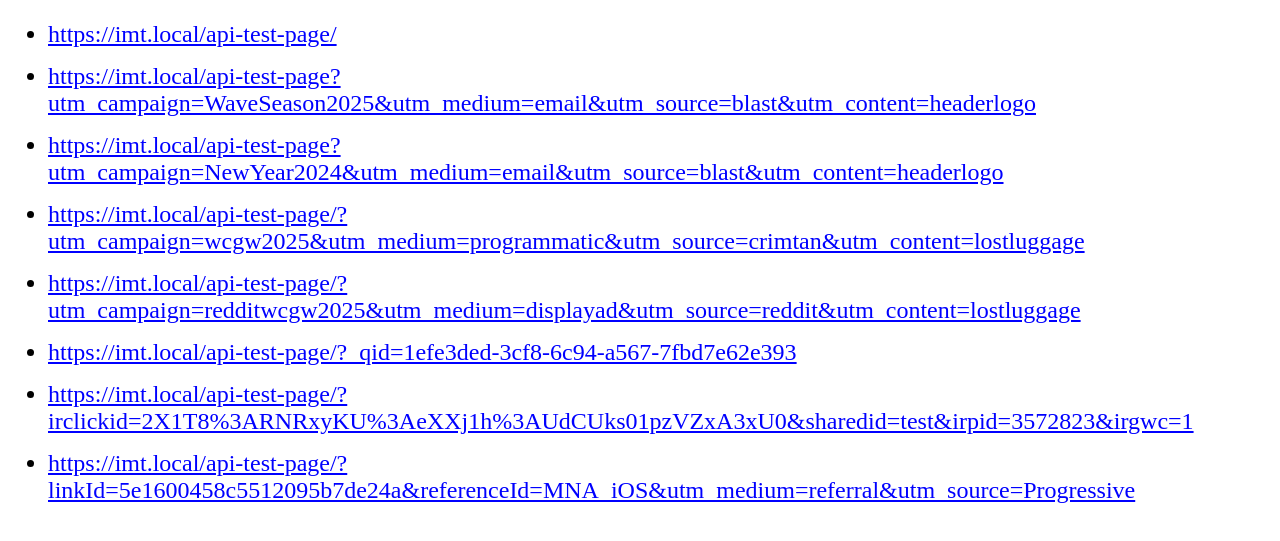
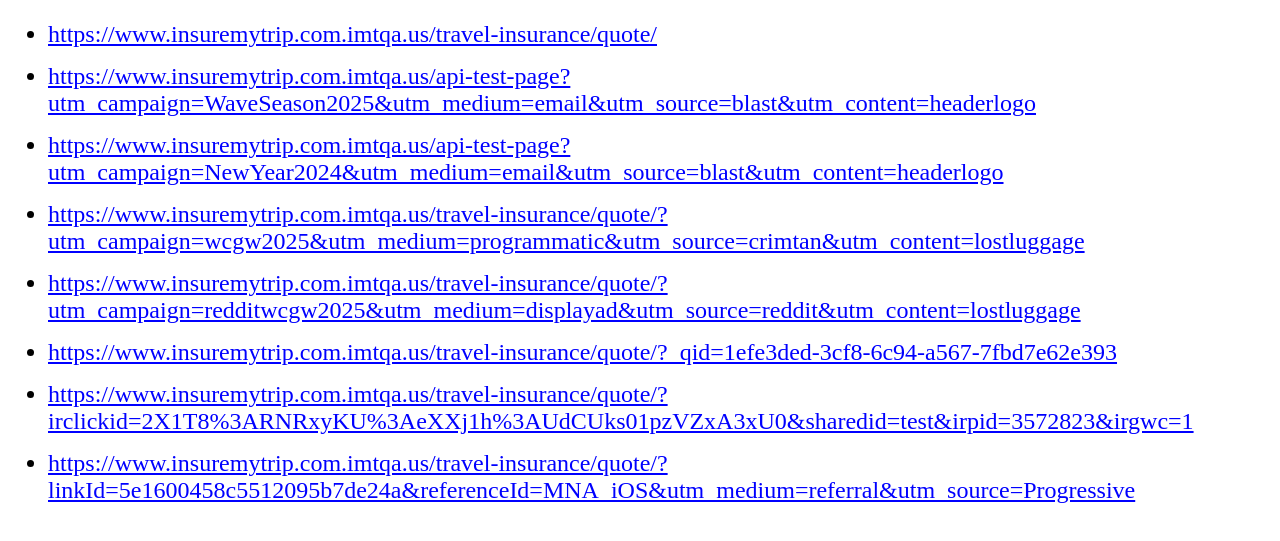
Before and after one commit to scott-primacy/scott-primacy.github.io, a plain HTML site: page index.html in a window 1280 px wide. Shown: the part 61-602 px from the top of the page. Drawn offline with Linux system fonts and the light colour scheme.

Commit message:
change urls to qa

```diff
--- a/index.html
+++ b/index.html
@@ -19,14 +19,14 @@
 <body>
     <h1>Attribution Logging Testing</h1>
     <ul>
-        <li><a target="_blank" href="https://imt.local/api-test-page/">https://imt.local/api-test-page/</a></li>
-        <li><a target="_blank" href="https://imt.local/api-test-page?utm_campaign=WaveSeason2025&utm_medium=email&utm_source=blast&utm_content=headerlogo">https://imt.local/api-test-page?utm_campaign=WaveSeason2025&utm_medium=email&utm_source=blast&utm_content=headerlogo</a></li>
-        <li><a target="_blank" href="https://imt.local/api-test-page?utm_campaign=NewYear2024&utm_medium=email&utm_source=blast&utm_content=headerlogo">https://imt.local/api-test-page?utm_campaign=NewYear2024&utm_medium=email&utm_source=blast&utm_content=headerlogo</a></li>
-        <li><a target="_blank" href="https://imt.local/api-test-page/?utm_campaign=wcgw2025&utm_medium=programmatic&utm_source=crimtan&utm_content=lostluggage">https://imt.local/api-test-page/?utm_campaign=wcgw2025&utm_medium=programmatic&utm_source=crimtan&utm_content=lostluggage</a></li>
-        <li><a target="_blank" href="https://imt.local/api-test-page/?utm_campaign=redditwcgw2025&utm_medium=displayad&utm_source=reddit&utm_content=lostluggage">https://imt.local/api-test-page/?utm_campaign=redditwcgw2025&utm_medium=displayad&utm_source=reddit&utm_content=lostluggage</a></li>
-        <li><a target="_blank" href="https://imt.local/api-test-page/?_qid=1efe3ded-3cf8-6c94-a567-7fbd7e62e393">https://imt.local/api-test-page/?_qid=1efe3ded-3cf8-6c94-a567-7fbd7e62e393</a></li>
-        <li><a target="_blank" href="https://imt.local/api-test-page/?irclickid=2X1T8%3ARNRxyKU%3AeXXj1h%3AUdCUks01pzVZxA3xU0&sharedid=test&irpid=3572823&irgwc=1">https://imt.local/api-test-page/?irclickid=2X1T8%3ARNRxyKU%3AeXXj1h%3AUdCUks01pzVZxA3xU0&sharedid=test&irpid=3572823&irgwc=1</a></li>
-        <li><a target="_blank" href="https://imt.local/api-test-page/?linkId=5e1600458c5512095b7de24a&referenceId=MNA_iOS&utm_medium=referral&utm_source=Progressive">https://imt.local/api-test-page/?linkId=5e1600458c5512095b7de24a&referenceId=MNA_iOS&utm_medium=referral&utm_source=Progressive</a></li>
+        <li><a target="_blank" href="https://www.insuremytrip.com.imtqa.us/travel-insurance/quote/">https://www.insuremytrip.com.imtqa.us/travel-insurance/quote/</a></li>
+        <li><a target="_blank" href="https://www.insuremytrip.com.imtqa.us/api-test-page?utm_campaign=WaveSeason2025&utm_medium=email&utm_source=blast&utm_content=headerlogo">https://www.insuremytrip.com.imtqa.us/api-test-page?utm_campaign=WaveSeason2025&utm_medium=email&utm_source=blast&utm_content=headerlogo</a></li>
+        <li><a target="_blank" href="https://www.insuremytrip.com.imtqa.us/api-test-page?utm_campaign=NewYear2024&utm_medium=email&utm_source=blast&utm_content=headerlogo">https://www.insuremytrip.com.imtqa.us/api-test-page?utm_campaign=NewYear2024&utm_medium=email&utm_source=blast&utm_content=headerlogo</a></li>
+        <li><a target="_blank" href="https://www.insuremytrip.com.imtqa.us/travel-insurance/quote/?utm_campaign=wcgw2025&utm_medium=programmatic&utm_source=crimtan&utm_content=lostluggage">https://www.insuremytrip.com.imtqa.us/travel-insurance/quote/?utm_campaign=wcgw2025&utm_medium=programmatic&utm_source=crimtan&utm_content=lostluggage</a></li>
+        <li><a target="_blank" href="https://www.insuremytrip.com.imtqa.us/travel-insurance/quote/?utm_campaign=redditwcgw2025&utm_medium=displayad&utm_source=reddit&utm_content=lostluggage">https://www.insuremytrip.com.imtqa.us/travel-insurance/quote/?utm_campaign=redditwcgw2025&utm_medium=displayad&utm_source=reddit&utm_content=lostluggage</a></li>
+        <li><a target="_blank" href="https://www.insuremytrip.com.imtqa.us/travel-insurance/quote/?_qid=1efe3ded-3cf8-6c94-a567-7fbd7e62e393">https://www.insuremytrip.com.imtqa.us/travel-insurance/quote/?_qid=1efe3ded-3cf8-6c94-a567-7fbd7e62e393</a></li>
+        <li><a target="_blank" href="https://www.insuremytrip.com.imtqa.us/travel-insurance/quote/?irclickid=2X1T8%3ARNRxyKU%3AeXXj1h%3AUdCUks01pzVZxA3xU0&sharedid=test&irpid=3572823&irgwc=1">https://www.insuremytrip.com.imtqa.us/travel-insurance/quote/?irclickid=2X1T8%3ARNRxyKU%3AeXXj1h%3AUdCUks01pzVZxA3xU0&sharedid=test&irpid=3572823&irgwc=1</a></li>
+        <li><a target="_blank" href="https://www.insuremytrip.com.imtqa.us/travel-insurance/quote/?linkId=5e1600458c5512095b7de24a&referenceId=MNA_iOS&utm_medium=referral&utm_source=Progressive">https://www.insuremytrip.com.imtqa.us/travel-insurance/quote/?linkId=5e1600458c5512095b7de24a&referenceId=MNA_iOS&utm_medium=referral&utm_source=Progressive</a></li>
     </ul>
 </body>
 
```
